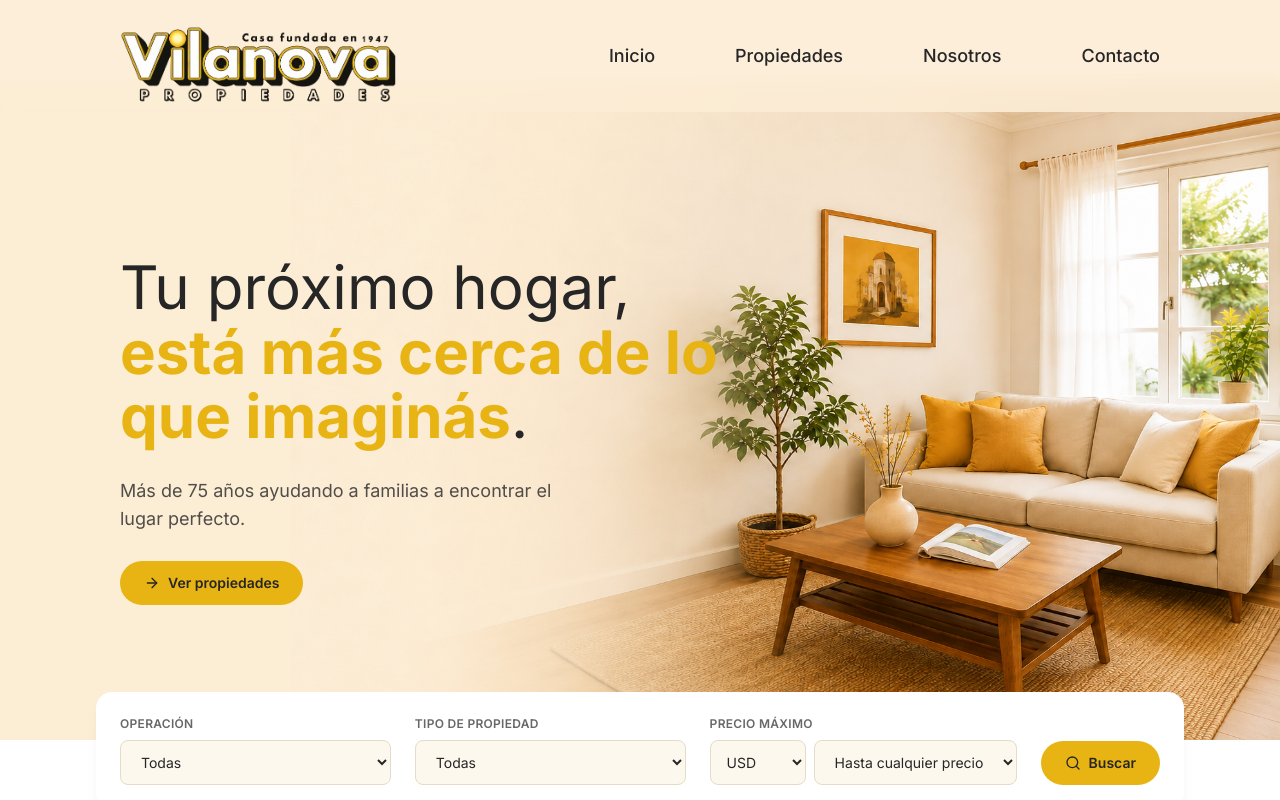
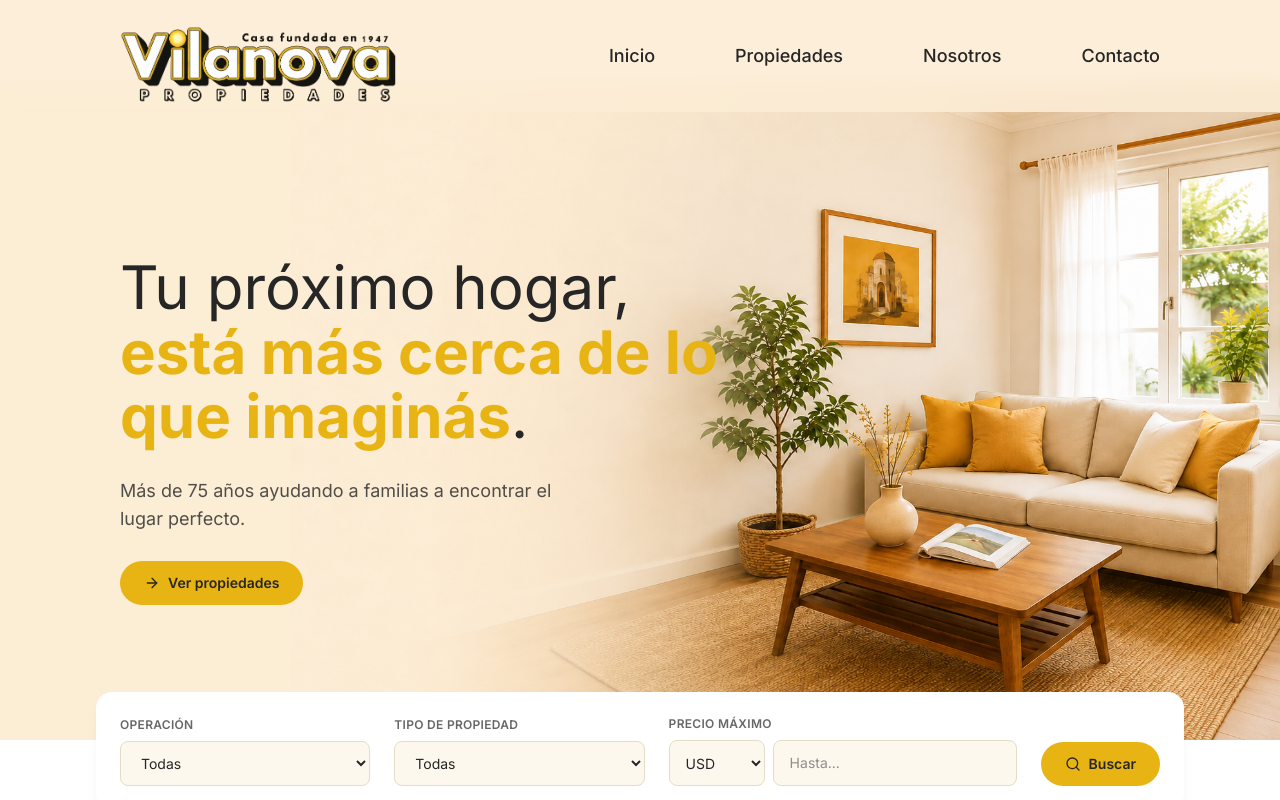
Before and after one commit to nahuelserrano/Vilanova, a Next.js app in the folder proyecto-inmobiliaria/frontend/: page / in a window 1280 px wide. Shown: the top 800 px of the page. Built offline with nearby package versions, Linux system fonts and the light colour scheme; no server answers.

Commit message:
fix: filtro de precio y warning

```diff
--- a/proyecto-inmobiliaria/frontend/src/components/home/FeaturedProperties.tsx
+++ b/proyecto-inmobiliaria/frontend/src/components/home/FeaturedProperties.tsx
@@ -29,8 +29,8 @@ export default async function FeaturedProperties() {
 
       {items.length > 0 ? (
         <div className="grid gap-6 md:grid-cols-3">
-          {items.map((property) => (
-            <PropertyCard key={property.id} property={property} />
+          {items.map((property, index) => (
+            <PropertyCard key={property.id} property={property} priority={index === 0} />
           ))}
         </div>
       ) : (
--- a/proyecto-inmobiliaria/frontend/src/components/home/PropertyCard.tsx
+++ b/proyecto-inmobiliaria/frontend/src/components/home/PropertyCard.tsx
@@ -4,7 +4,13 @@ import { Heart } from "lucide-react";
 import type { PublicProperty } from "@/lib/types";
 import { formatFeatures, formatPrice } from "@/lib/format";
 
-export default function PropertyCard({ property }: { property: PublicProperty }) {
+export default function PropertyCard({
+  property,
+  priority = false,
+}: {
+  property: PublicProperty;
+  priority?: boolean;
+}) {
   const isRental = property.operation === "alquiler";
   const image = property.images[0];
 
@@ -17,6 +23,7 @@ export default function PropertyCard({ property }: { property: PublicProperty })
             alt={property.title}
             fill
             sizes="(max-width: 768px) 100vw, 33vw"
+            priority={priority}
             className="object-cover transition-transform duration-300 group-hover:scale-105"
           />
         ) : (
--- a/proyecto-inmobiliaria/frontend/src/components/home/SearchBar.tsx
+++ b/proyecto-inmobiliaria/frontend/src/components/home/SearchBar.tsx
@@ -37,9 +37,11 @@ export default function SearchBar() {
               <option>USD</option>
               <option>ARS</option>
             </select>
-            <select className="flex-1 rounded-lg border border-line bg-cream-soft px-4 py-3 text-sm text-charcoal focus:border-gold focus:outline-none">
-              <option>Hasta cualquier precio</option>
-            </select>
+            <input
+              type="number"
+              placeholder="Hasta..."
+              className="flex-1 rounded-lg border border-line bg-cream-soft px-4 py-3 text-sm text-charcoal focus:border-gold focus:outline-none"
+            />
           </div>
         </label>
 
```
